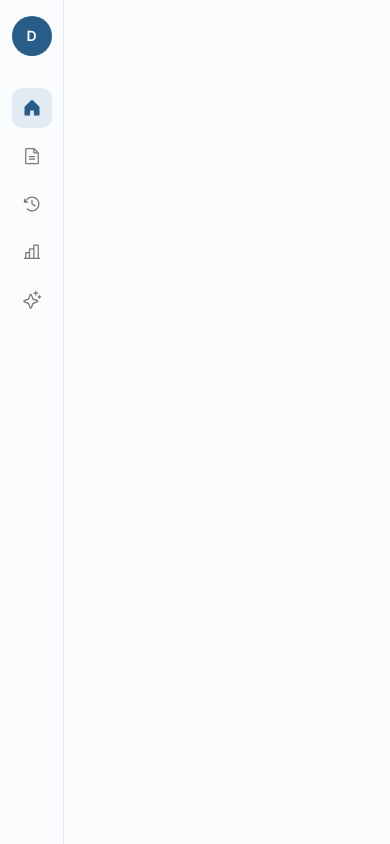
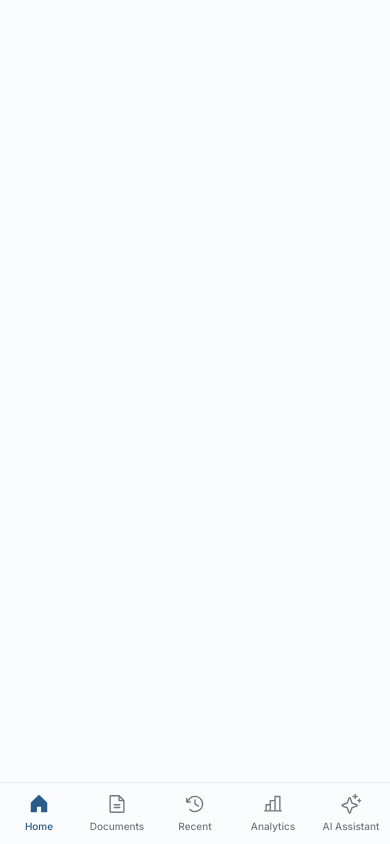
Before and after one commit to ukazimchisom/docolab, a Next.js app: page /dashboard in a window 390 px wide. Built offline with nearby package versions, Linux system fonts and the light colour scheme.

Commit message:
feat: build mobile bottom tab bar with safe-area support, extract shared icon map

```diff
--- a/src/app/(app)/dashboard/page.tsx
+++ b/src/app/(app)/dashboard/page.tsx
@@ -1,9 +1,11 @@
 import { IconRail } from "@/components/app/icon-rail";
+import { BottomTabBar } from "@/components/app/bottom-tab-bar";
 
 export default function DashboardPage() {
   return (
     <div className="flex h-screen">
       <IconRail />
+      <BottomTabBar />
     </div>
   );
 }
--- /dev/null
+++ b/src/components/app/bottom-tab-bar.tsx
@@ -0,0 +1,37 @@
+"use client";
+
+import Link from "next/link";
+import { usePathname } from "next/navigation";
+import { NAV_ITEMS } from "@/lib/mock-data";
+import { ICON_MAP } from "./icon-map";
+
+export function BottomTabBar() {
+  const pathname = usePathname();
+
+  return (
+    <nav
+      className="fixed inset-x-0 bottom-0 z-40 flex items-center justify-around border-t border-sidebar-border bg-sidebar md:hidden"
+      style={{ paddingBottom: "env(safe-area-inset-bottom)" }}
+    >
+      {NAV_ITEMS.map((item) => {
+        const ItemIcon = ICON_MAP[item.icon];
+        const isActive = pathname.startsWith(item.href);
+
+        return (
+          <Link
+            key={item.id}
+            href={item.href}
+            aria-label={item.label}
+            aria-current={isActive ? "page" : undefined}
+            className={`flex flex-1 flex-col items-center gap-1 py-2.5 text-[10px] font-medium transition-colors ${
+              isActive ? "text-sidebar-primary" : "text-sidebar-foreground/60"
+            }`}
+          >
+            <ItemIcon size={22} weight={isActive ? "fill" : "regular"} />
+            {item.label}
+          </Link>
+        );
+      })}
+    </nav>
+  );
+}
--- /dev/null
+++ b/src/components/app/icon-map.ts
@@ -0,0 +1,16 @@
+import {
+  HouseIcon,
+  FileTextIcon,
+  ClockCounterClockwiseIcon,
+  ChartBarIcon,
+  SparkleIcon,
+  type Icon,
+} from "@phosphor-icons/react";
+
+export const ICON_MAP: Record<string, Icon> = {
+  House: HouseIcon,
+  FileText: FileTextIcon,
+  ClockCounterClockwise: ClockCounterClockwiseIcon,
+  ChartBar: ChartBarIcon,
+  Sparkle: SparkleIcon,
+};
--- a/src/components/app/icon-rail.tsx
+++ b/src/components/app/icon-rail.tsx
@@ -2,34 +2,19 @@
 
 import Link from "next/link";
 import { usePathname } from "next/navigation";
-import {
-  HouseIcon,
-  FileTextIcon,
-  ClockCounterClockwiseIcon,
-  ChartBarIcon,
-  SparkleIcon,
-  type Icon,
-} from "@phosphor-icons/react";
 import {
   Tooltip,
   TooltipContent,
   TooltipTrigger,
 } from "@/components/ui/tooltip";
 import { NAV_ITEMS } from "@/lib/mock-data";
-
-const ICON_MAP: Record<string, Icon> = {
-  House: HouseIcon,
-  FileText: FileTextIcon,
-  ClockCounterClockwise: ClockCounterClockwiseIcon,
-  ChartBar: ChartBarIcon,
-  Sparkle: SparkleIcon,
-};
+import { ICON_MAP } from "./icon-map";
 
 export function IconRail() {
   const pathname = usePathname();
 
   return (
-    <aside className="flex h-full w-16 flex-col items-center border-r border-sidebar-border bg-sidebar py-4">
+    <aside className="hidden h-full w-16 flex-col items-center border-r border-sidebar-border bg-sidebar py-4 md:flex">
       {/* Workspace switcher */}
       <Link
         href="/dashboard"
```
